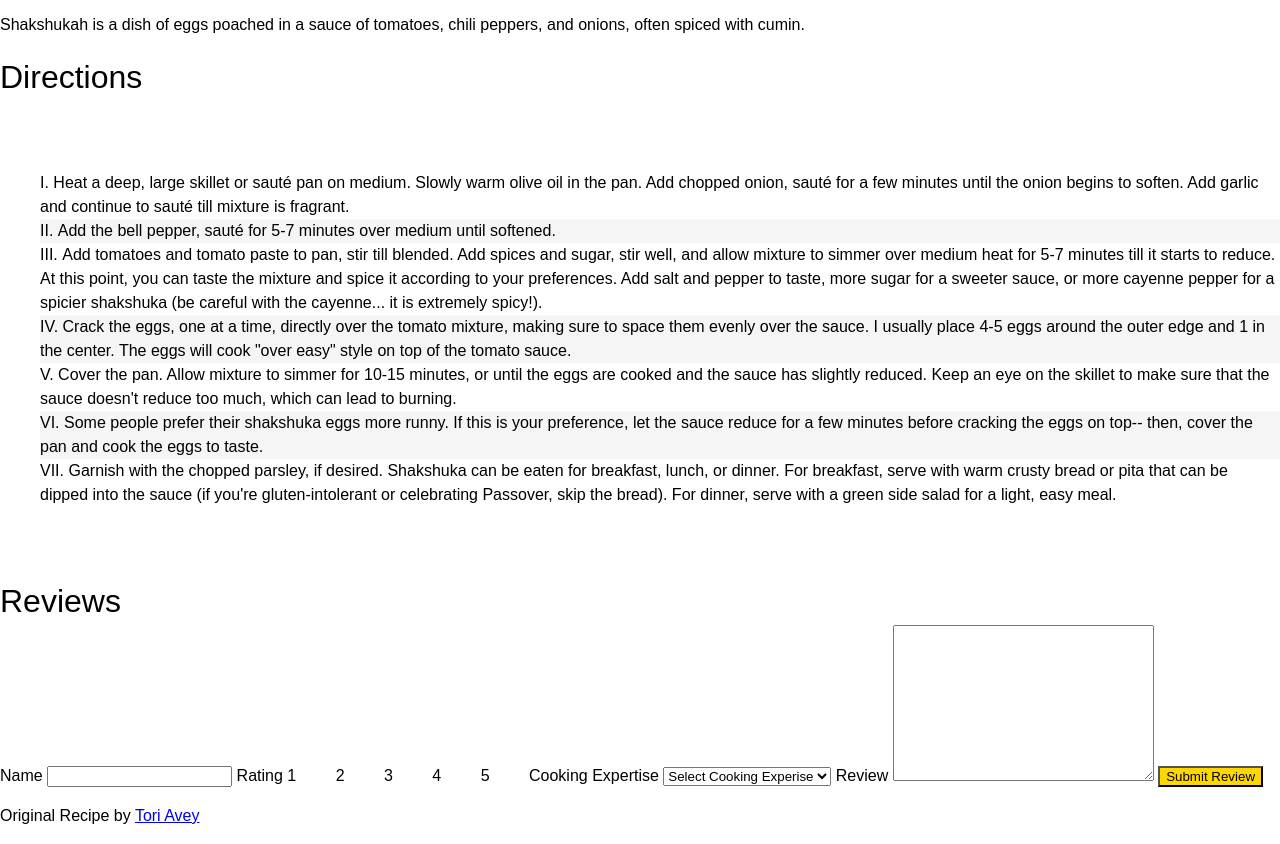
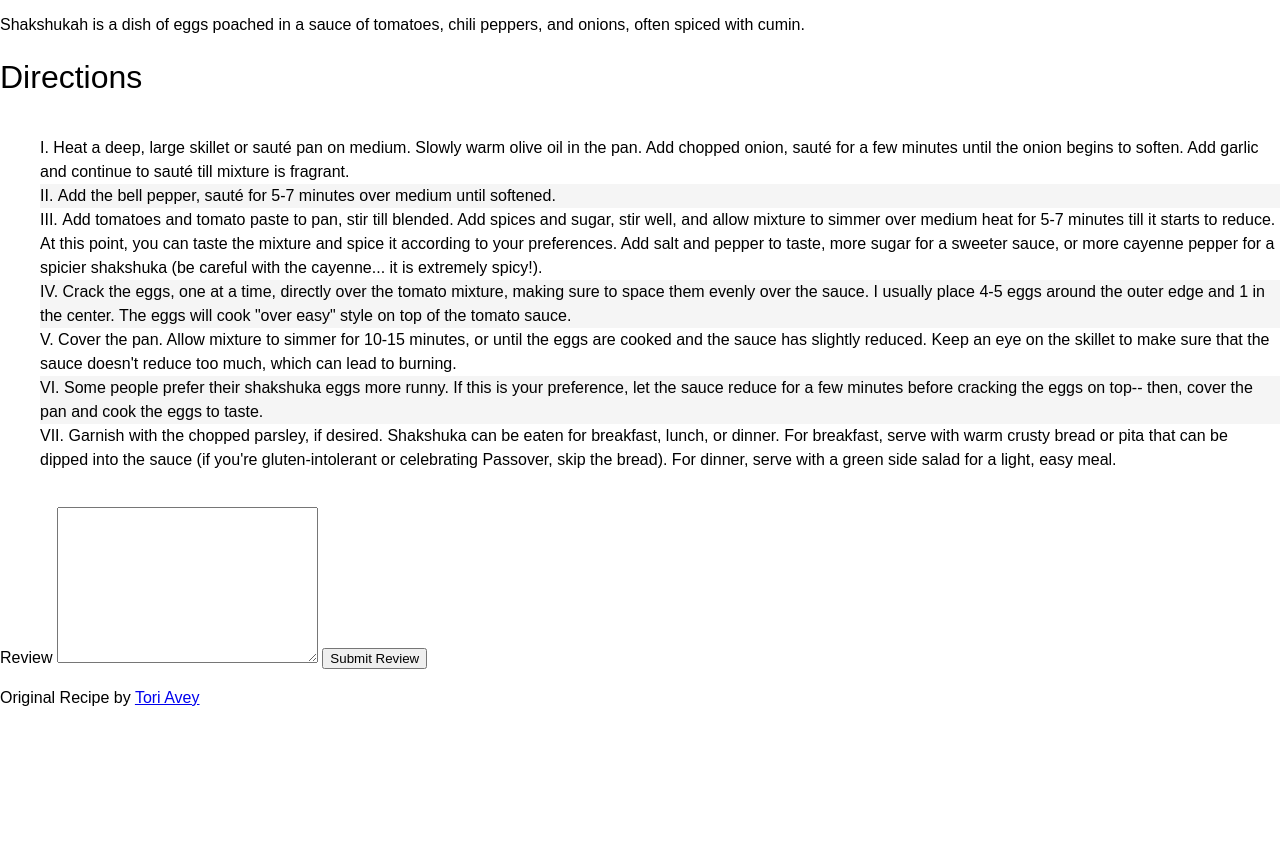
Before and after one commit to seanieboi6687/W6D1, a plain HTML site: page skeleton/example.html in a window 1280 px wide. Shown: the part 1809-2653 px from the top of the page. After the commit the page ends 2535 px from the top, so only its background shows below. Drawn offline with Linux system fonts and the light colour scheme.

Commit message:
rating/cooking-expertise removed

```diff
--- a/skeleton/assets/box_model.css
+++ b/skeleton/assets/box_model.css
@@ -37,13 +37,10 @@ header > img {
   margin-bottom: 15px;
 }
 
-.directions {
+ol {
+  list-style: upper-roman inside;
   margin-top: 15px;
   margin-bottom: 15px;
-}
-
-ol {
-  list-style: upper-roman inside;
 }
 
 .user_review h4 {
--- a/skeleton/example.html
+++ b/skeleton/example.html
@@ -94,7 +94,7 @@
     </ol>
   </section>
 
-  <section id="reviews">
+  <!-- <section id="reviews">
     <h2>Reviews</h2>
       <form id="review-form" action="/reviews" method="post">
         <label for="name">Name</label>
@@ -118,8 +118,8 @@
 
           <option value="Cooking is a Hobby">Cooking is a Hobby</option>
 
-          <option value="Professional Chef">Professional Chef</option>
-        </select>
+          <option value="Professional Chef">Professional Chef</option> -->
+        <!-- </select> -->
 
         <label>Review
           <textarea id="review" name="review" cols="30" rows="10"></textarea>
```
